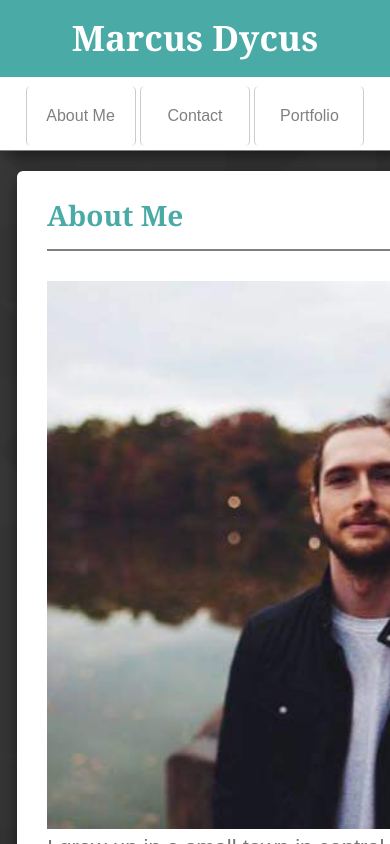
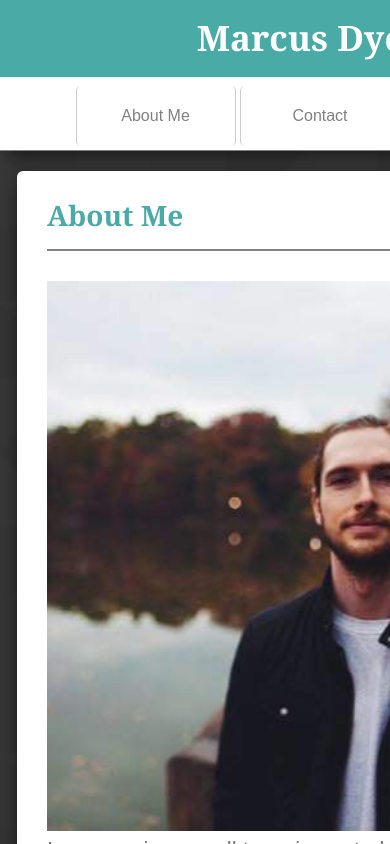
Before and after one commit to marcdycus/zendarks, a plain HTML site: page index.html in a window 390 px wide. Shown: the top 844 px of the page. Drawn offline with Linux system fonts and the light colour scheme.

Commit message:
updated viewport

```diff
--- a/assets/css/style.css
+++ b/assets/css/style.css
@@ -305,11 +305,16 @@ footer {
         width: 640px;
    }
 
+   .content {
+       width: 610px;
+        margin: 17px;
+   }
+
 
    header {
     position: static;
     height: 150px;
-    width: 100%;
+    width: 640px;
 }
 
     header .top {
@@ -334,10 +339,6 @@ footer {
 
    .links a {
        width: 20%;
-   }
-
-   .content {
-       margin: 17px;
    }
 
    .myPhoto {
```
